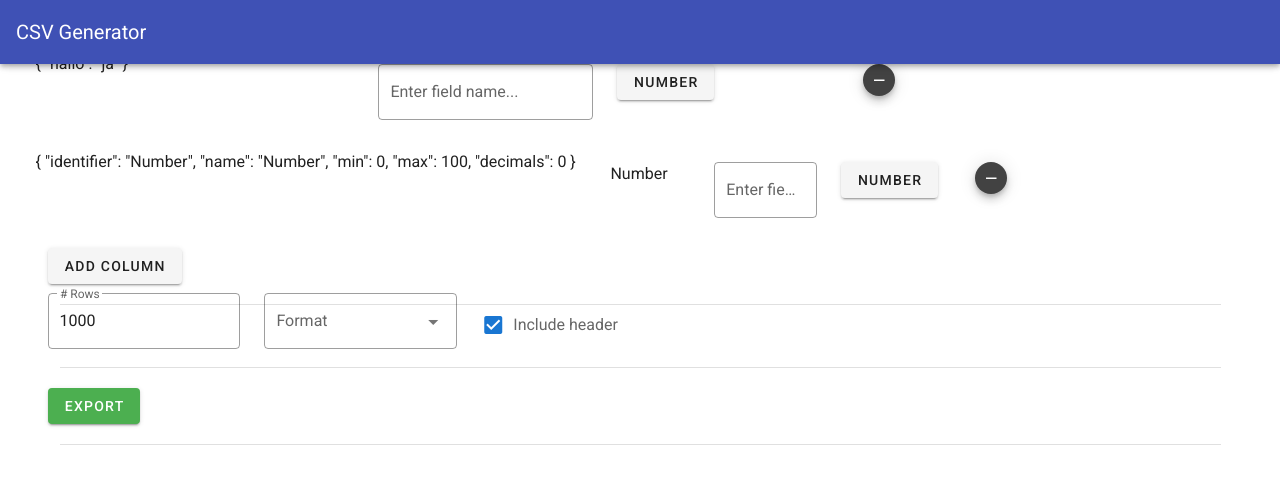
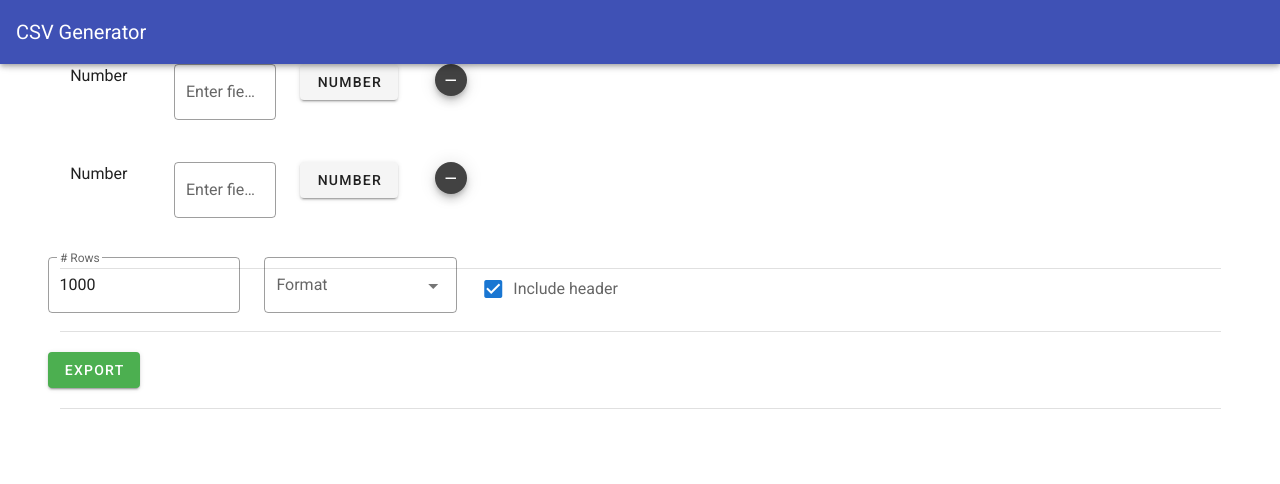
Before and after one commit to FBuervenich/random-csv-generator, a Vue app: page / in a window 1280 px wide. Shown: the top 484 px of the page. Built offline with nearby package versions, Linux system fonts and the light colour scheme.

Commit message:
FIX column prop not being passed correctly

```diff
--- a/src/components/CsvColumn.vue
+++ b/src/components/CsvColumn.vue
@@ -1,7 +1,6 @@
 <template>
   <div>
     <v-row>
-      {{ columnType }}
       <v-col align="center">
         <span>{{ this.columnType.name }}</span>
       </v-col>
--- a/src/components/CsvColumnList.vue
+++ b/src/components/CsvColumnList.vue
@@ -7,10 +7,8 @@
         :columnType="columnType"
         @columnRemoved="removeColumn(index)"
         @columnTypeChanged="updateColumnType($event, index)"
-        :test="test"
       />
     </transition-group>
-    <v-btn @click="addColumn">Add Column</v-btn>
   </div>
 </template>
 
@@ -25,9 +23,6 @@ export default {
   data() {
     return {
       columns: [],
-      test: {
-        hallo: 'hallo1',
-      },
     };
   },
   methods: {
@@ -38,14 +33,13 @@ export default {
       this.columns.splice(index, 1);
     },
     updateColumnType: function (columnType, id) {
-      this.columns[id] = columnType;
-      this.test['test2'] = 'lalala';
+      // replace the item with splice() because vue cannot observe the change otherwise
+      this.columns.splice(id, 1, columnType);
     },
   },
   created() {
     this.columns.push(new NumberColumnType());
     this.columns.push(new NumberColumnType());
-    this.columns[0] = { hallo: 'ja' };
   },
 };
 </script>
--- a/src/components/CsvColumnTypeSelector.vue
+++ b/src/components/CsvColumnTypeSelector.vue
@@ -58,6 +58,7 @@ export default {
       this.dialog = false;
       // pass a new object up so the pointer on the current is not used multiple times
       this.$parent.$emit('columnTypeChanged', columnType.constructor());
+      this.columnType = columnType.getName();
     },
   },
 };
```
